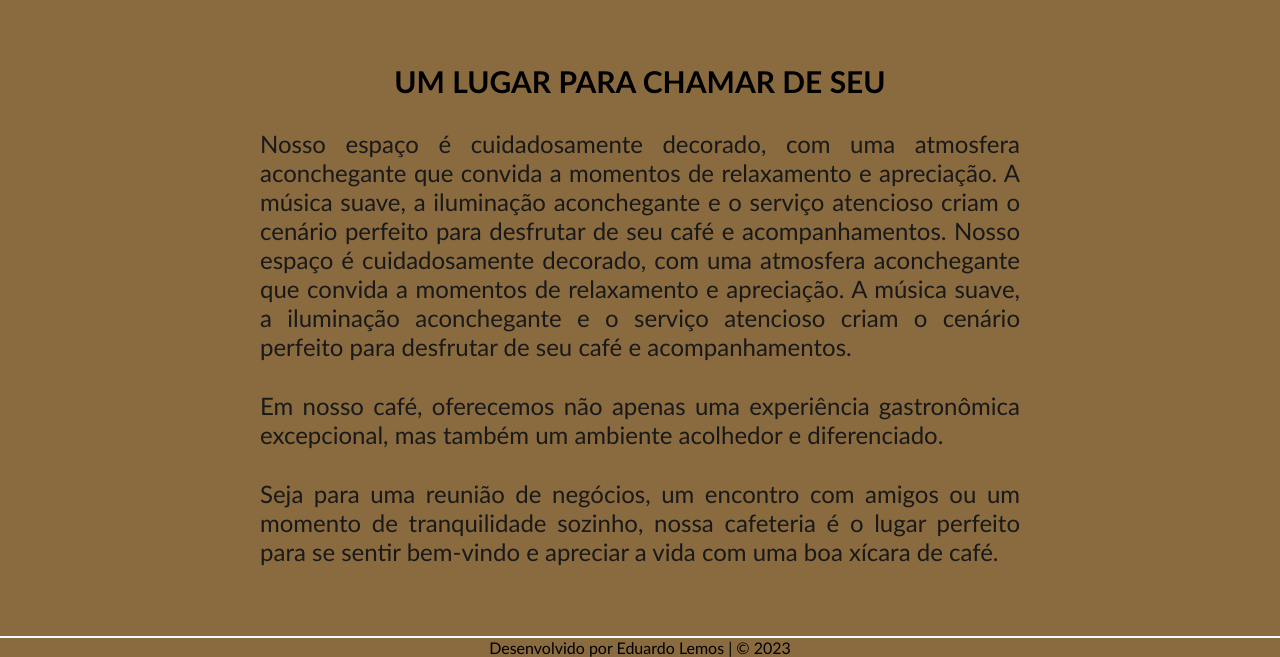
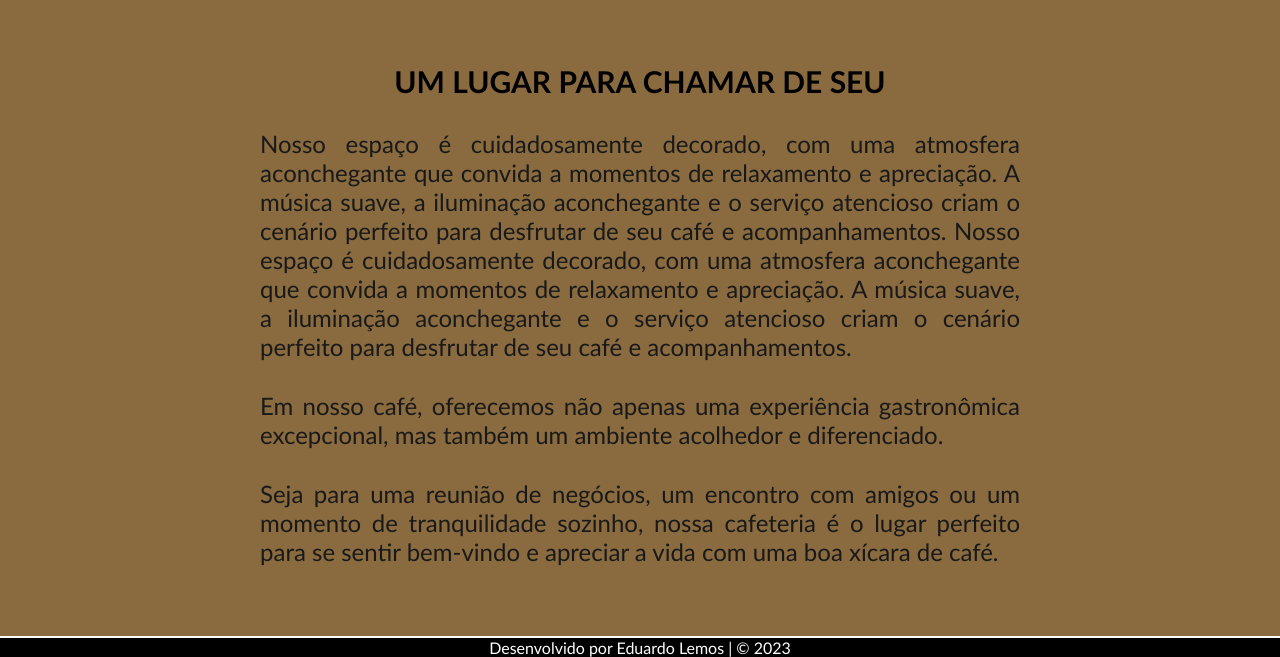
Before and after one commit to EduardoL28/Parallax, a plain HTML site: page index.html in a window 1280 px wide. Shown: the part 3416-4073 px from the top of the page. Drawn offline with Linux system fonts and the light colour scheme.

Commit message:
Update style.css

```diff
--- a/style.css
+++ b/style.css
@@ -100,7 +100,8 @@ footer{
     background-color: #8a6b3f;
     text-align: center;
     margin-top: 2px;
-    color: #000000;
+    color: #ffffff;
+    background: #000000;
 }
 
 @keyframes surgir{
```
